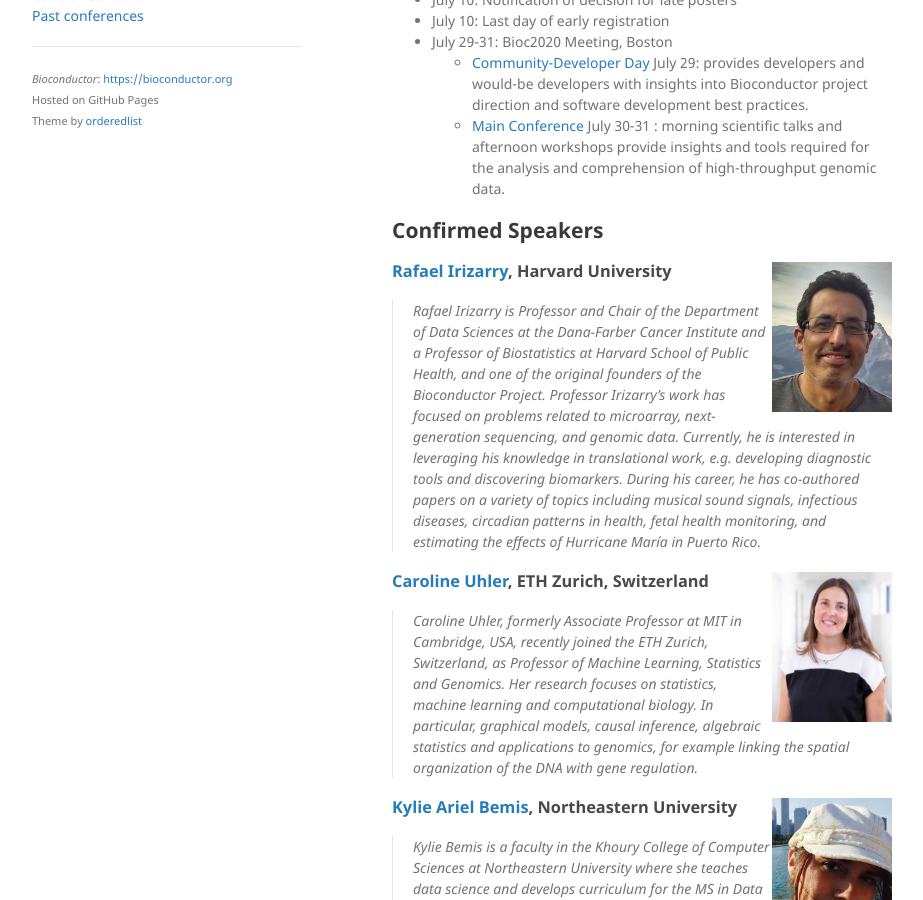
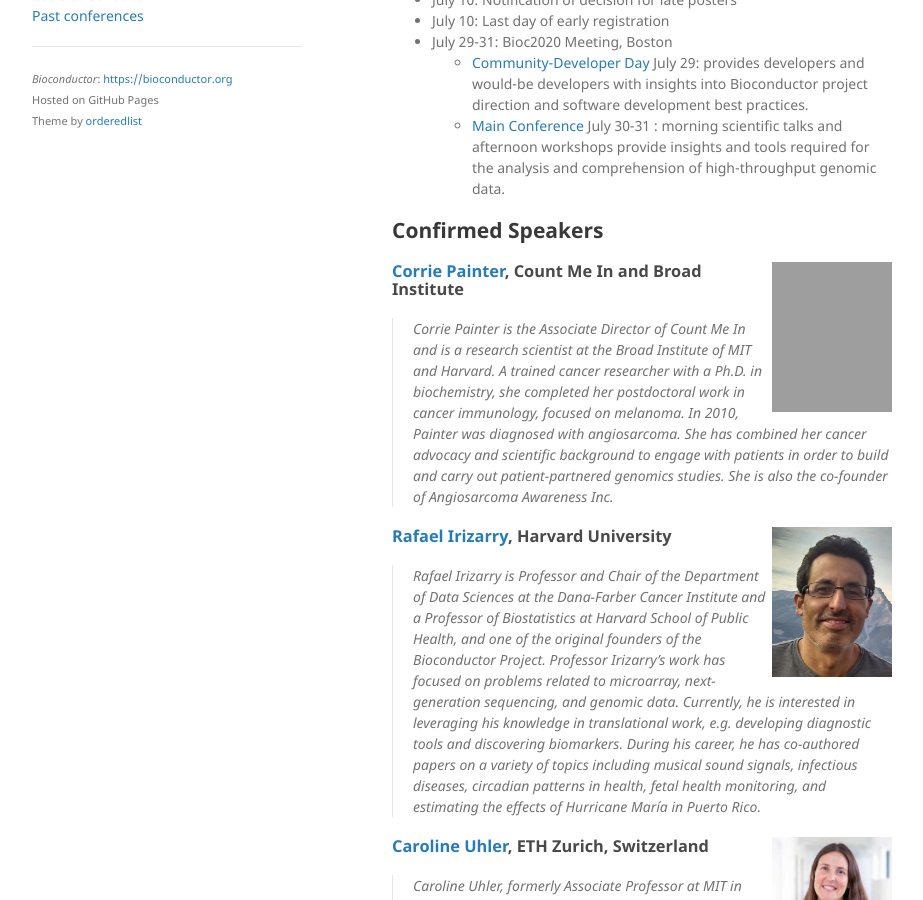
Before and after one commit to Bioconductor/BioC2020, a Jekyll site: the page built from docs/index.md, in a window 1280 px wide and 900 px high, scrolled down 528 px. Shown: the whole window, without its empty margins (178-1101 px from the left). Built offline with Jekyll 4.4.1, drawn with Linux system fonts in a browser that asks for light colours; comment, search, counter and statistics services are not loaded; grey boxes are pictures that could not be loaded.

Commit message:
Add Corrie Painter

```diff
--- a/docs/index.md
+++ b/docs/index.md
@@ -1,6 +1,10 @@
 ---
 layout: default
 speakers:
+  - name: Corrie Painter
+    inst: Count Me In and Broad Institute
+    url: https://www.broadinstitute.org/bios/corrie-painter
+    blurb: "Corrie Painter is the Associate Director of Count Me In and is a research scientist at the Broad Institute of MIT and Harvard.  A trained cancer researcher with a Ph.D. in biochemistry, she completed her postdoctoral work in cancer immunology, focused on melanoma. In 2010, Painter was diagnosed with angiosarcoma. She has combined her cancer advocacy and scientific background to engage with patients in order to build and carry out patient-partnered genomics studies. She is also the co-founder of Angiosarcoma Awareness Inc."
   - name: Rafael Irizarry
     inst: Harvard University
     url: https://rafalab.github.io
```
Also changed, not shown: 1 other file.
